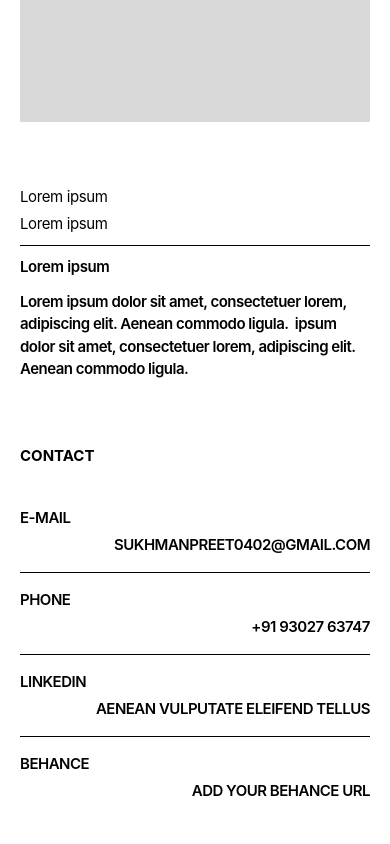
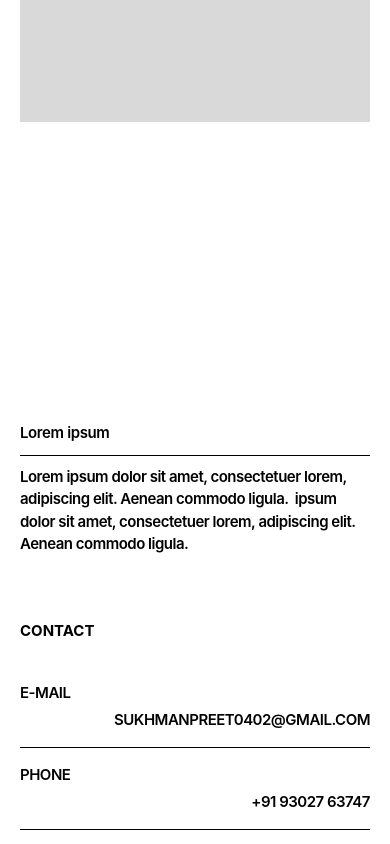
Before and after one commit to sukhman0402/portfolio-website, a Next.js app: page /projects/project-01 in a window 390 px wide. Shown: the part 3460-4304 px from the top of the page. Built offline with nearby package versions, Linux system fonts and the light colour scheme.

Commit message:
Update Footer.js

```diff
--- a/src/components/Footer.js
+++ b/src/components/Footer.js
@@ -108,7 +108,38 @@ const CONTACT_ROWS = [
 export default function Footer() {
   return (
     <footer id="contact" className="w-full">
-      <div className="mx-auto max-w-[1440px] px-5 pt-16 pb-16 sm:px-[30px] md:pt-[429px] md:pb-[62px]">
+      {/* pt-[300px] (mobile only, md:pt-[429px] unchanged) — site-wide 300px
+          inter-section rule (see ResearchSection/TimelineSection/
+          AboutSection), flagged 2026-09-02: gap from AboutSection's "Along
+          the Journey" closing border line to this quote block's heading. */}
+      <div className="mx-auto max-w-[1440px] px-5 pt-[300px] pb-16 sm:px-[30px] md:pt-[429px] md:pb-[62px]">
+        {/* MOBILE quote block — flagged 2026-09-02, direct instruction: "the
+            same thing we did for [Hero's] first quote... for the footer's
+            conclusion quote section, follow the same design principles and
+            rules." Same structural change as Hero's mobile redesign: drop
+            the two top "Lorem ipsum" labels, move the divider so it sits
+            between the heading and the quote paragraph instead (heading ->
+            divider -> paragraph, one "set"). Scoped to that structural
+            change only — Hero's other two mobile changes (centering inside
+            a fixed 874px "first screen", and swapping the scroll icon for
+            "Scroll Down" text) don't have an equivalent here: this quote
+            block isn't a standalone screen, it flows straight into Contact
+            right below it, and there's no scroll-icon element here to
+            begin with. Flag if a fuller replication was intended instead. */}
+        <div className="md:hidden">
+          <p className="font-semibold tracking-[-0.375px] text-black">
+            {QUOTE_HEADING}
+          </p>
+          <div className="mt-[10px] border-t border-black" />
+          <p className="mt-[10px] whitespace-pre-wrap font-semibold tracking-[-0.5px] text-black">
+            {QUOTE_TEXT}
+          </p>
+        </div>
+
+        {/* DESKTOP quote block — untouched original markup (Row 1 top
+            labels, divider, Row 2 heading+quote), just gated to md+ so it
+            stops rendering below md. */}
+        <div className="hidden md:block">
           {/* Row 1 — top labels, 15px regular */}
           <div className="grid grid-cols-1 gap-1 md:grid-cols-[350px_1fr] md:gap-x-0">
             <p className="font-normal tracking-[-0.375px] text-black md:text-[15px]">
@@ -134,6 +165,7 @@ export default function Footer() {
             <p className="whitespace-pre-wrap font-semibold tracking-[-0.5px] text-black md:text-[15px]">
               {QUOTE_TEXT}
             </p>
+          </div>
         </div>
 
         <div className="mt-16 grid grid-cols-1 gap-6 md:mt-[496px] md:grid-cols-[350px_1fr] md:gap-x-0">
```
Lines whose indentation alone changed are shown as unchanged.
